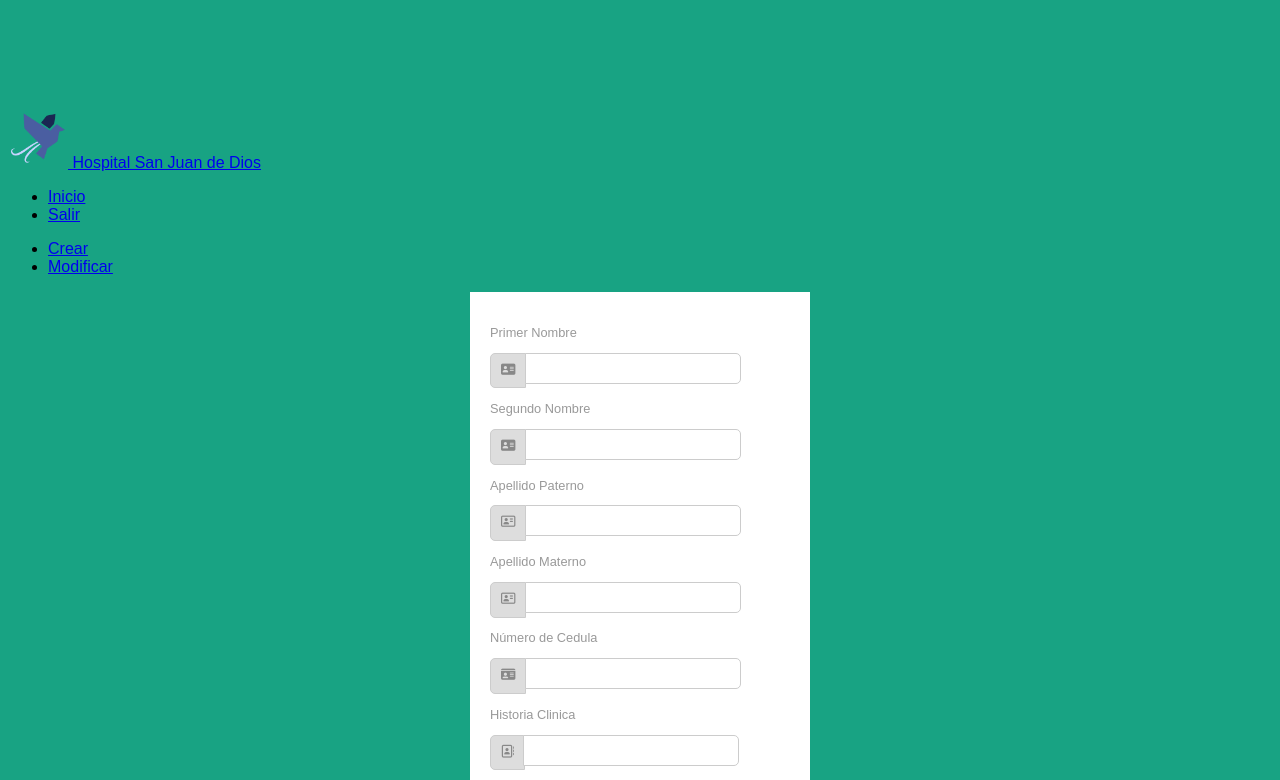
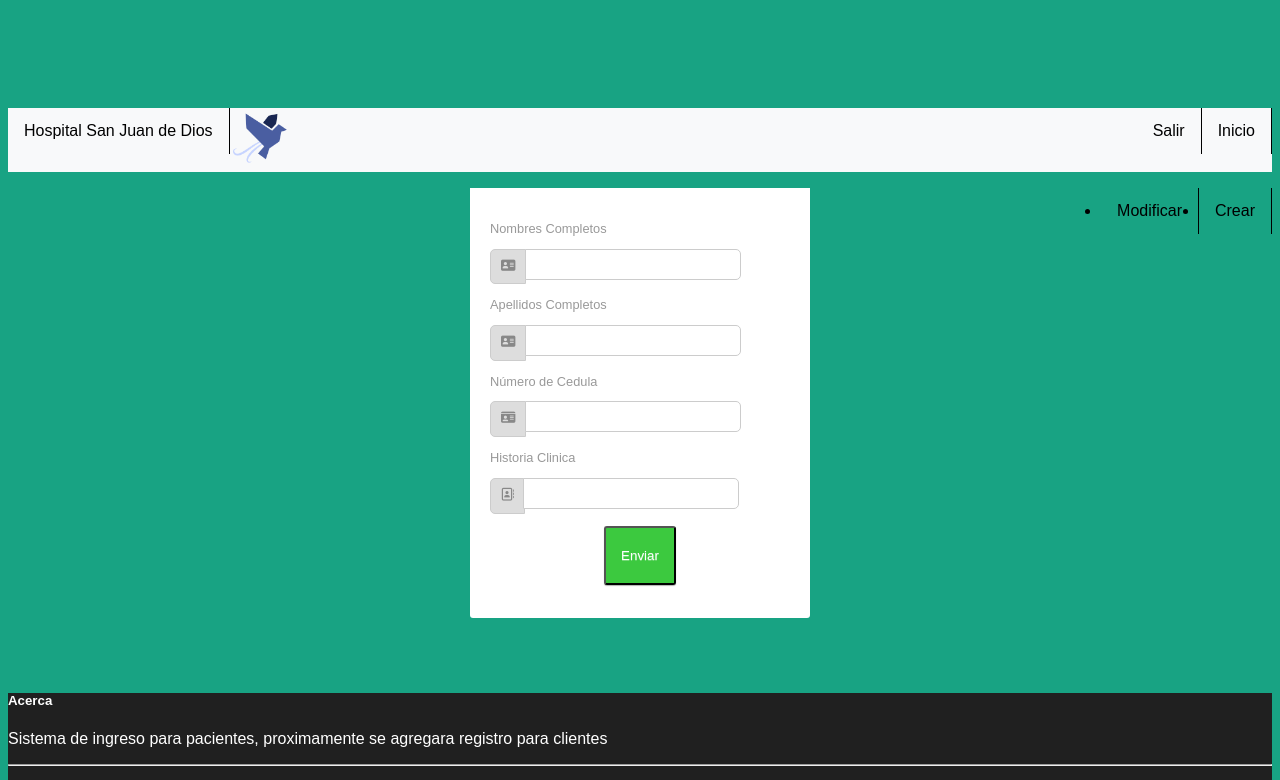
Before and after one commit to Tayronca/Hospital_Uni, a plain HTML site: page Hospital/Reuser.html in a window 1280 px wide. Shown: the top 780 px of the page. Drawn offline with Linux system fonts and the light colour scheme.

Commit message:
Add files via upload

```diff
--- a/Hospital/CSS/form.css
+++ b/Hospital/CSS/form.css
@@ -3,6 +3,35 @@ body{font-family: Arial;
      box-sizing: border-box;
      padding-top: 100px;
 }
+
+.navul{
+    list-style-type: none;
+    margin: 0;
+    padding: 0;
+    overflow: hidden;
+    background-color: #f8f9fa;
+  }
+
+  .nom{
+float: left;
+  }
+
+  li{
+      float: right;
+      border-right:1px solid black;
+  }
+
+  li a {
+    display: block;
+    color:black;
+    text-align: right;
+    padding: 14px 16px;
+    text-decoration: none;
+  }
+
+  li a:hover:not(.active) {
+    background-color: #4CAF50;
+  }
 
 form{
     background-color: white;
--- a/Hospital/Reuser.html
+++ b/Hospital/Reuser.html
@@ -10,20 +10,14 @@
     <title>Document</title>
 </head>
 <body>
-<nav class="navbar navbar-light bg-light">
-        <a class="navbar-brand" href="#">
-          <img src="./Imagenes/3efc79ee-d03c-4a11-a5e3-63a9bd48a1cb_200x200.png" width="60" height="60" class="d-inline-block align-top" alt="">
-          Hospital San Juan de Dios
-        </a>
-        <ul class="nav nav-tabs">
-          <li class="nav-item">
-            <a class="nav-link" href="#">Inicio</a>
-          </li>
-          <li class="nav-item">
-            <a class="nav-link" href="#">Salir</a>
-          </li>
+<nav class="navbar">
+  <ul class="navul">
+      <img src="./Imagenes/3efc79ee-d03c-4a11-a5e3-63a9bd48a1cb_200x200.png" width="60" height="60" class="imann" alt="">
+      <li class="nom" ><a>Hospital San Juan de Dios</a> </li>
+      <li><a href="#">Inicio</a></li>
+      <li><a href="#">Salir</a></li>
 
-        </ul>
+  </ul>
 
 
 </nav>
@@ -35,36 +29,23 @@
 </div>
 <div id="formulario">
   <form action="">
-    <p>Primer Nombre</p>
+    <p>Nombres Completos</p>
     <div class="field-container">
         <i class="fas fa-address-card"></i>
-        <input type="text" class="field" required><br/>
+        <input type="text" class="field" required  title="Ingrese sus nombres puede ser uno o dos"><br/>
     </div>
 
-    <p>Segundo Nombre</p>
-    <div class="field-container">
-        <i class="fas fa-address-card"></i>
-        <input type="text" class="field"><br/>
-
-    </div>
-
- <p>Apellido Paterno</p>
+ <p>Apellidos Completos</p>
  <div class="field-container">
-    <i class="far fa-address-card"></i>
-    <input type="text" class="field"><br/>
+    <i class="fas fa-address-card"></i>
+    <input type="text" class="field" required title="Ingrese los apellidos que tenga"><br/>
  </div>
 
-
- <p>Apellido Materno</p>
- <div class="field-container">
-    <i class="far fa-address-card"></i>
- <input type="text" class="field"><br/>
-</div>
 
  <p>Número de Cedula</p>
  <div class="field-container">
     <i class="fas fa-id-card"></i>
- <input type="number" class="field" required pattern="[0-9] {10}" title="Ingrese sus 10 numeros" ><br/>
+ <input type="number" class="field" required pattern="[0-9] {10}" title="Ingrese 10 numeros" ><br/>
 
 </div>
 
```
